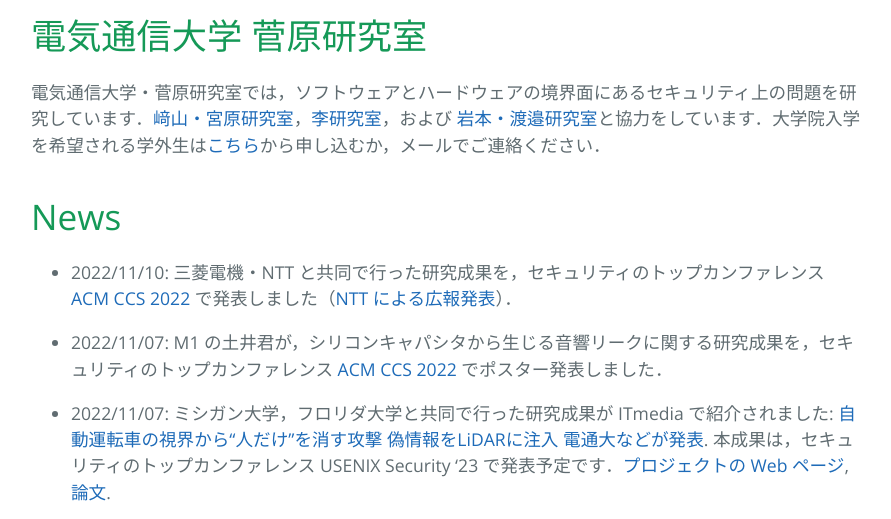
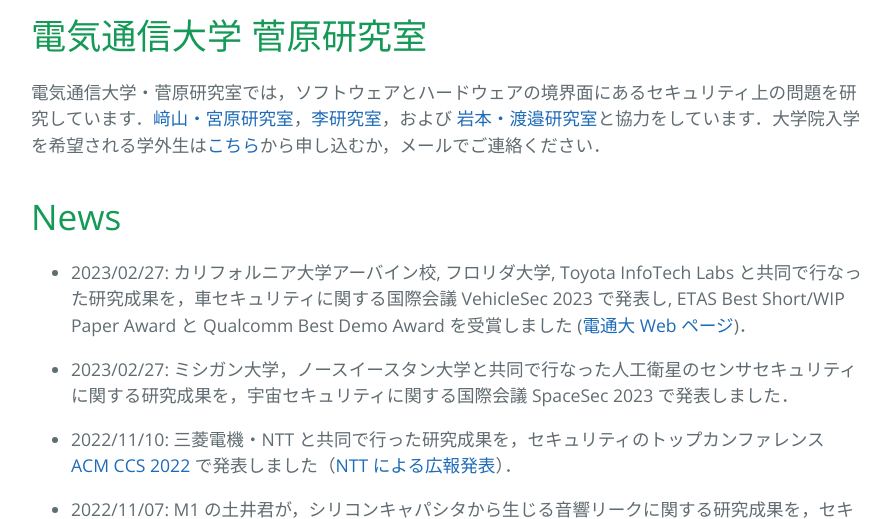
Before and after one commit to sugawara-bbbb/weblab, a Jekyll site: the page built from index.md, in a window 1280 px wide and 900 px high, scrolled down 406 px, cut to the strip 0-519 px from the top of the window. Shown: the whole strip, without its empty margins (193-1084 px from the left). Built offline with Jekyll 4.4.1, drawn with Linux system fonts in a browser that asks for light colours; our own code applies the rules of GitHub Pages for plain Markdown files.

```diff
--- a/index.md
+++ b/index.md
@@ -7,6 +7,10 @@ layout: default
 電気通信大学・菅原研究室では，ソフトウェアとハードウェアの境界面にあるセキュリティ上の問題を研究しています．[﨑山・宮原研究室](http://sakiyama-lab.jp/)，[李研究室](http://www.uec-li-lab.com)，および [岩本・渡邉研究室](https://iw-lab.jp)と協力をしています．大学院入学を希望される学外生は[こちら](https://www.uec.ac.jp/admission/open-graduate/tour.html)から申し込むか，メールでご連絡ください．
 
 # News
+
+- 2023/02/27: カリフォルニア大学アーバイン校, フロリダ大学, Toyota InfoTech Labs と共同で行なった研究成果を，車セキュリティに関する国際会議 VehicleSec 2023 で発表し, ETAS Best Short/WIP Paper Award と Qualcomm Best Demo Award を受賞しました ([電通大 Web ページ](https://www.uec.ac.jp/news/prize/2023/20230301_5199.html))．
+
+- 2023/02/27: ミシガン大学，ノースイースタン大学と共同で行なった人工衛星のセンサセキュリティに関する研究成果を，宇宙セキュリティに関する国際会議 SpaceSec 2023 で発表しました．
 
 - 2022/11/10: 三菱電機・NTT と共同で行った研究成果を，セキュリティのトップカンファレンス [ACM CCS 2022](https://www.sigsac.org/ccs/CCS2022/) で発表しました（[NTT による広報発表](https://group.ntt/jp/topics/2022/11/07/acm_ccs_2022_paper_acceptance.html)）．
 
```
Also changed, not shown: publication.md (+2 -0 lines).
